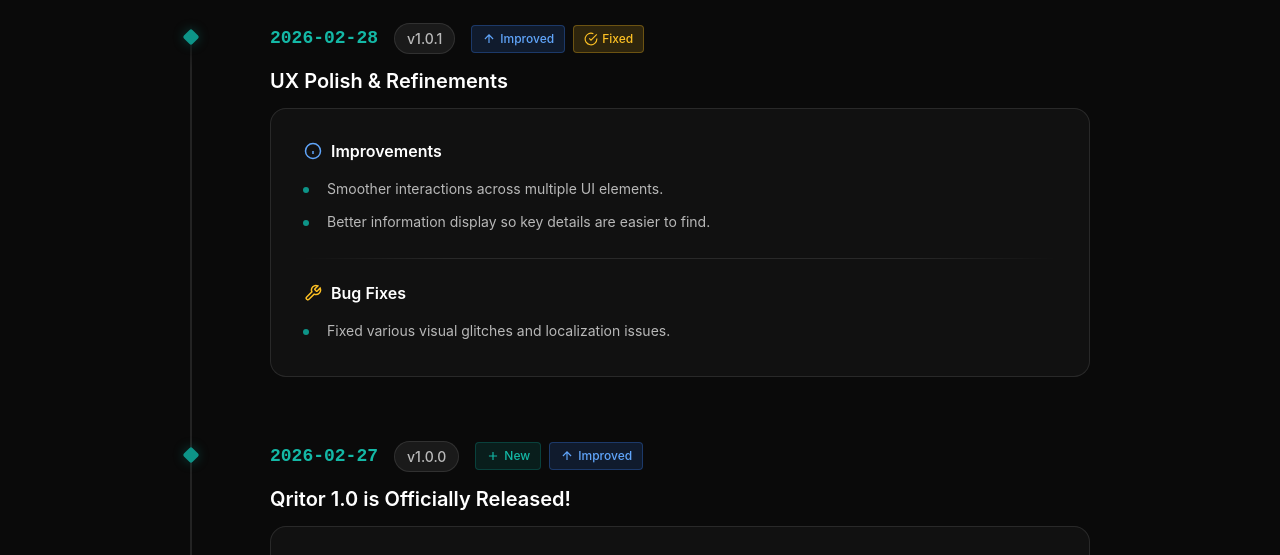
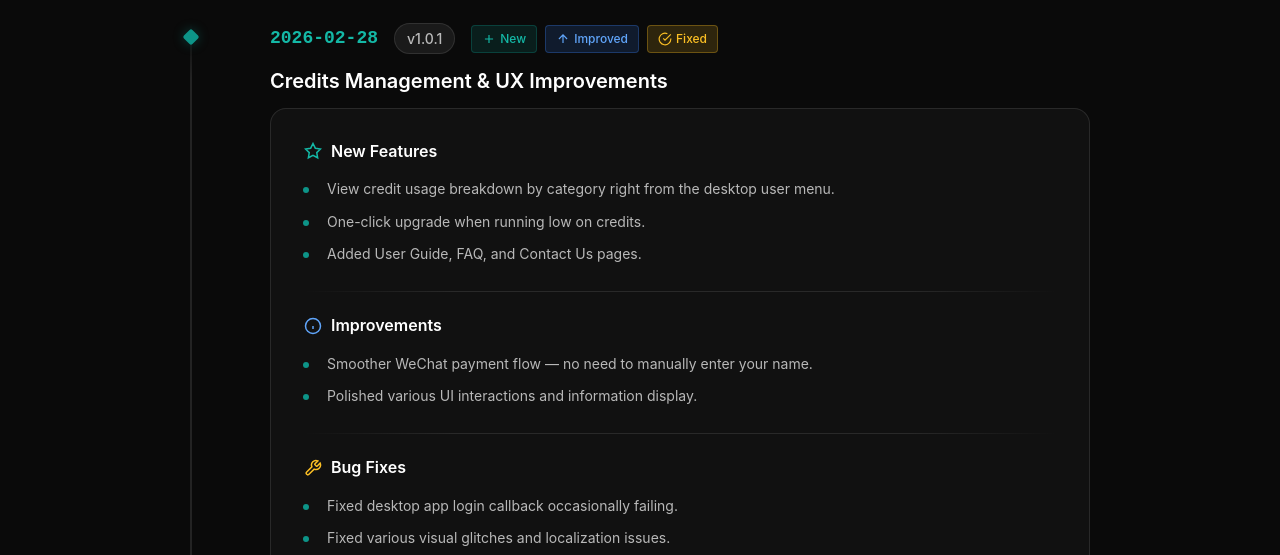
Before and after one commit to meitianwang/qritor-nextjs, a Next.js app: page /changelog in a window 1280 px wide. Shown: the part 397-952 px from the top of the page. Built offline with nearby package versions, Linux system fonts and the light colour scheme; no server answers.

Commit message:
更新 changelog

```diff
--- a/src/app/changelog/page.tsx
+++ b/src/app/changelog/page.tsx
@@ -12,8 +12,17 @@
     date: "2026-02-28",
     version: "v1.0.1",
     title: "changelog.entries.v1_0_1.title",
-    tags: ["improved", "fixed"],
+    tags: ["new", "improved", "fixed"],
     sections: [
+      {
+        type: "new",
+        titleKey: "changelog.sections.newFeatures",
+        items: [
+          "changelog.entries.v1_0_1.new.item1",
+          "changelog.entries.v1_0_1.new.item2",
+          "changelog.entries.v1_0_1.new.item3",
+        ],
+      },
       {
         type: "improved",
         titleKey: "changelog.sections.improvements",
@@ -25,7 +34,10 @@
       {
         type: "fixed",
         titleKey: "changelog.sections.bugFixes",
-        items: ["changelog.entries.v1_0_1.fixed.item1"],
+        items: [
+          "changelog.entries.v1_0_1.fixed.item1",
+          "changelog.entries.v1_0_1.fixed.item2",
+        ],
       },
     ],
   },
--- a/src/i18n/translations/portal/en.json
+++ b/src/i18n/translations/portal/en.json
@@ -61,13 +61,19 @@
         },
         "entries": {
             "v1_0_1": {
-                "title": "UX Polish & Refinements",
+                "title": "Credits Management & UX Improvements",
+                "new": {
+                    "item1": "View credit usage breakdown by category right from the desktop user menu.",
+                    "item2": "One-click upgrade when running low on credits.",
+                    "item3": "Added User Guide, FAQ, and Contact Us pages."
+                },
                 "improved": {
-                    "item1": "Smoother interactions across multiple UI elements.",
-                    "item2": "Better information display so key details are easier to find."
+                    "item1": "Smoother WeChat payment flow — no need to manually enter your name.",
+                    "item2": "Polished various UI interactions and information display."
                 },
                 "fixed": {
-                    "item1": "Fixed various visual glitches and localization issues."
+                    "item1": "Fixed desktop app login callback occasionally failing.",
+                    "item2": "Fixed various visual glitches and localization issues."
                 }
             },
             "v1_0_0": {
--- a/src/i18n/translations/portal/zh.json
+++ b/src/i18n/translations/portal/zh.json
@@ -61,13 +61,19 @@
         },
         "entries": {
             "v1_0_1": {
-                "title": "体验细节打磨",
+                "title": "积分管理与体验优化",
+                "new": {
+                    "item1": "桌面端用户菜单新增积分用量展示，随时掌握各类积分余额。",
+                    "item2": "积分不足时支持一键跳转升级套餐。",
+                    "item3": "新增用户指南、常见问题与联系我们页面。"
+                },
                 "improved": {
-                    "item1": "优化多处交互细节，操作更流畅自然。",
-                    "item2": "完善界面信息展示，关键内容一目了然。"
+                    "item1": "优化支付流程，微信支付无需手动填写姓名。",
+                    "item2": "优化多处界面交互细节与信息展示。"
                 },
                 "fixed": {
-                    "item1": "修复若干界面显示与多语言适配问题。"
+                    "item1": "修复桌面端登录回调偶尔失败的问题。",
+                    "item2": "修复若干界面显示与多语言适配问题。"
                 }
             },
             "v1_0_0": {
```
